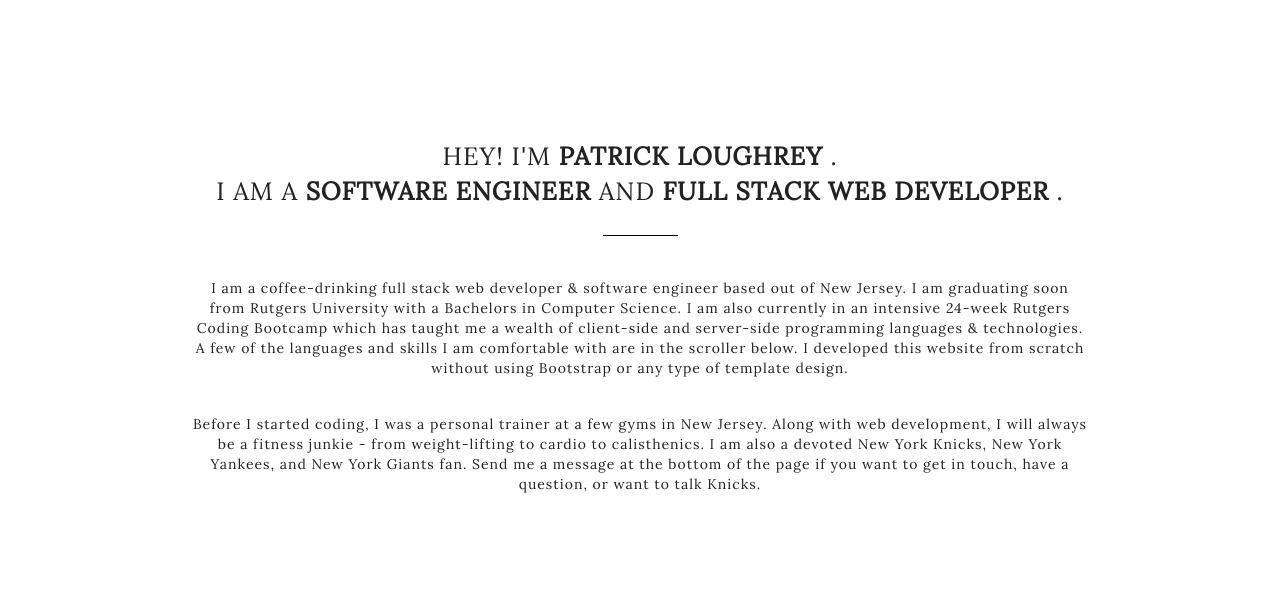
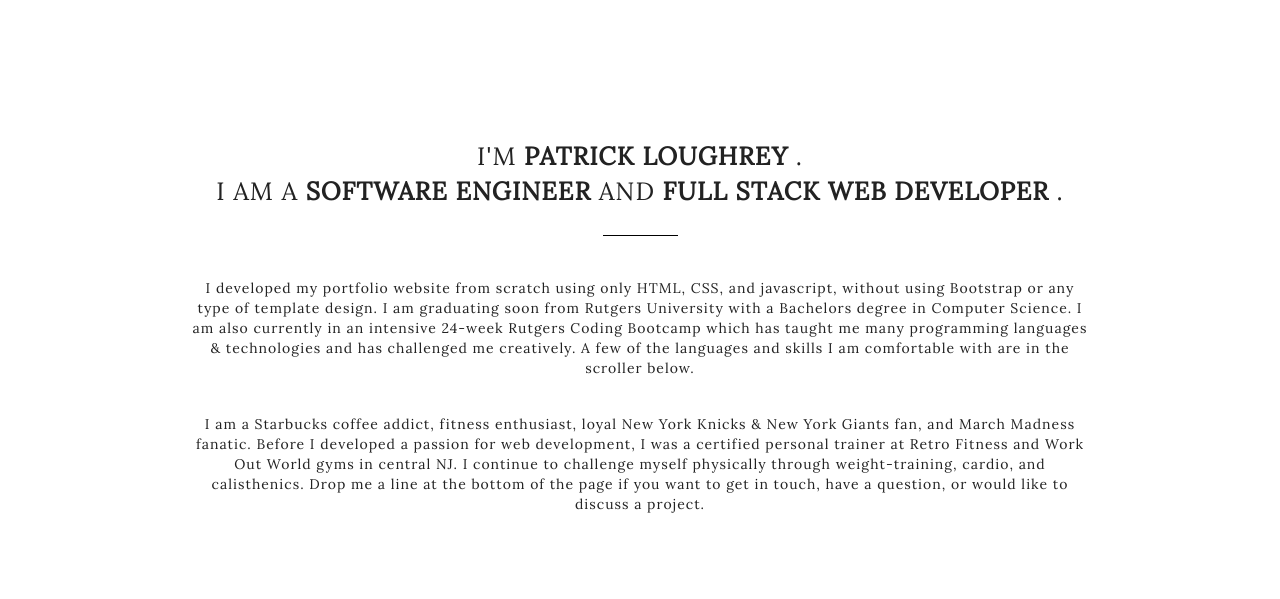
Before and after one commit to patrickloughrey/no-bootstrap-portfolio, a plain HTML site: page index.html in a window 1280 px wide. Shown: the part 820-1419 px from the top of the page. Drawn offline with nearby package versions, Linux system fonts and the light colour scheme; some packages are replaced by stand-ins of ours; a web font is replaced by a local one.

Commit message:
Fixed about me

```diff
--- a/index.html
+++ b/index.html
@@ -35,7 +35,7 @@
 					</li>
 
 					<li>
-						<a class="list-3" href="#resume"> RESUMÉ </a>
+						<a class="list-3" href="#resume"> RESUME </a>
 					</li>
 
 					<li>
@@ -71,19 +71,18 @@
 		<div class="about-container">
 		<div class="row">
 			<div class="header-intro">
-				<p class="intro-name"> HEY! I'M <strong> PATRICK LOUGHREY </strong>. </p>
+				<p class="intro-name"> I'M <strong> PATRICK LOUGHREY </strong>. </p>
 				<p class="intro-roles"> I AM A <strong> SOFTWARE ENGINEER </strong> AND <strong> FULL STACK WEB DEVELOPER </strong>. </p>
 				<div class="intro-line"> </div>
 				<br>
 				<br>
-				<p class="intro" id="intro-about"> I am a coffee-drinking full stack web developer & software engineer based out of New Jersey.
+				<p class="intro" id="intro-about"> I developed my portfolio website from scratch using only HTML, CSS, and javascript, without using Bootstrap or any type of template design.
 
-
-				I am graduating soon from Rutgers University with a Bachelors in Computer Science. I am also currently in an intensive 24-week Rutgers Coding Bootcamp which has taught me a wealth of client-side and server-side programming languages & technologies. A few of the languages and skills I am comfortable with are in the scroller below. I developed this website from scratch without using Bootstrap or any type of template design. </p>
+				I am graduating soon from Rutgers University with a Bachelors degree in Computer Science. I am also currently in an intensive 24-week Rutgers Coding Bootcamp which has taught me many programming languages & technologies and has challenged me creatively. A few of the languages and skills I am comfortable with are in the scroller below. </p>
 
 				<br>
 
-				<p class="intro" id="intro-bio"> Before I started coding, I was a personal trainer at a few gyms in New Jersey. Along with web development, I will always be a fitness junkie - from weight-lifting to cardio to calisthenics. I am also a devoted New York Knicks, New York Yankees, and New York Giants fan. Send me a message at the bottom of the page if you want to get in touch, have a question, or want to talk Knicks. </p>
+				<p class="intro" id="intro-bio"> I am a Starbucks coffee addict, fitness enthusiast, loyal New York Knicks & New York Giants fan, and March Madness fanatic. Before I developed a passion for web development, I was a certified personal trainer at Retro Fitness and Work Out World gyms in central NJ. I continue to challenge myself physically through weight-training, cardio, and calisthenics. Drop me a line at the bottom of the page if you want to get in touch, have a question, or would like to discuss a project. </p>
 
 			</div>
 			</div>
@@ -189,8 +188,8 @@
 
 				<div class="row">
 
-						<div class="col-md-4">
-								<!-- Address -->
+			<!--	<div class="col-md-4">
+
 								<div class="contact-item">
 									<div class="contact-icon">
 											<i class="contact-img"> <img src="./Images/address.png"> </i>
@@ -202,7 +201,7 @@
 									</p>
 								</div>
 
-								<!-- Call Me -->
+
 								<div class="contact-item">
 									<div class="contact-icon">
 										<i class="contact-img"> <img src="./Images/call.png"> </i>
@@ -211,7 +210,7 @@
 									<p> +1 848 299 6673 </p>
 								</div>
 
-								<!-- Email Me -->
+
 								<div class="contact-item">
 									<div class="contact-icon">
 										<i class="contact-img"> <img src="./Images/email.png"> </i>
@@ -220,7 +219,7 @@
 									<p> pgl19@scarletmail.rutgers.edu </p>
 								</div>
 
-					</div> <!-- End of column -->
+					</div> -->
 
 					<!-- Form -->
 				<div class="col-md-8">
```
